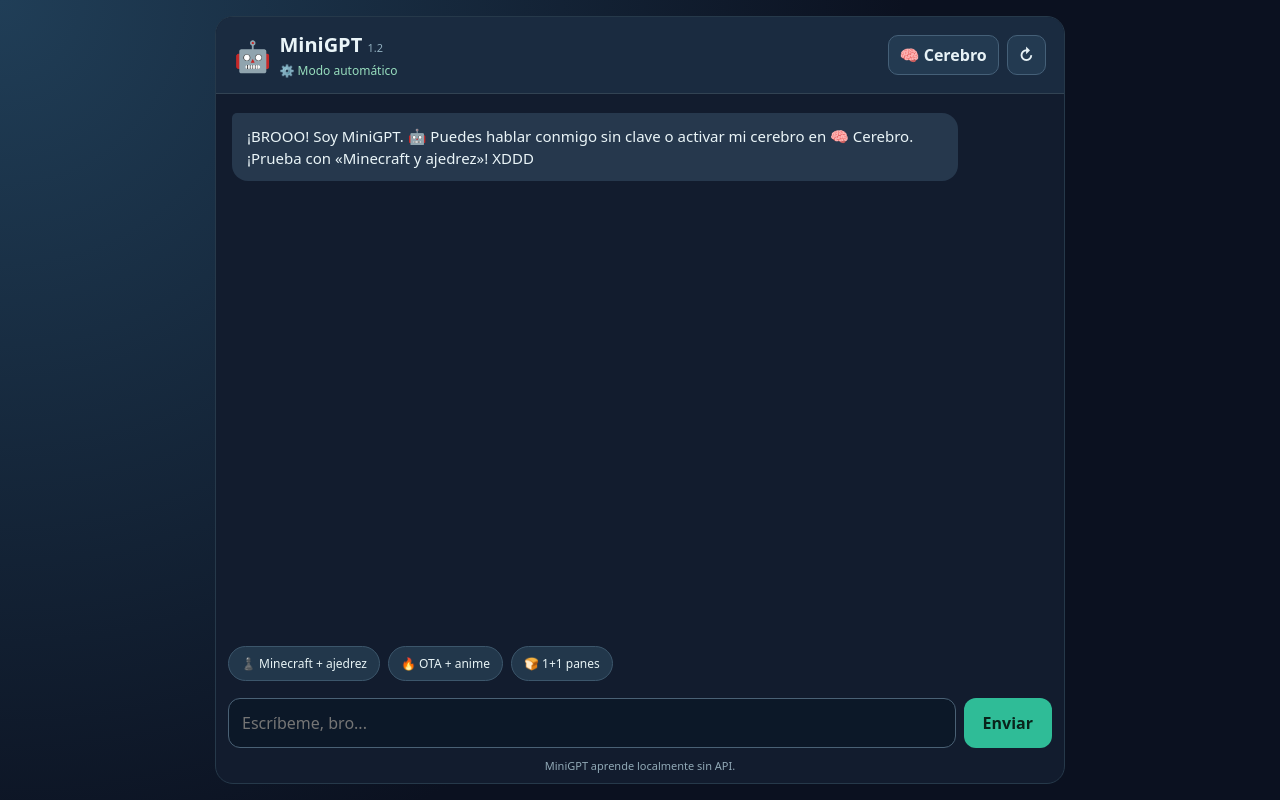
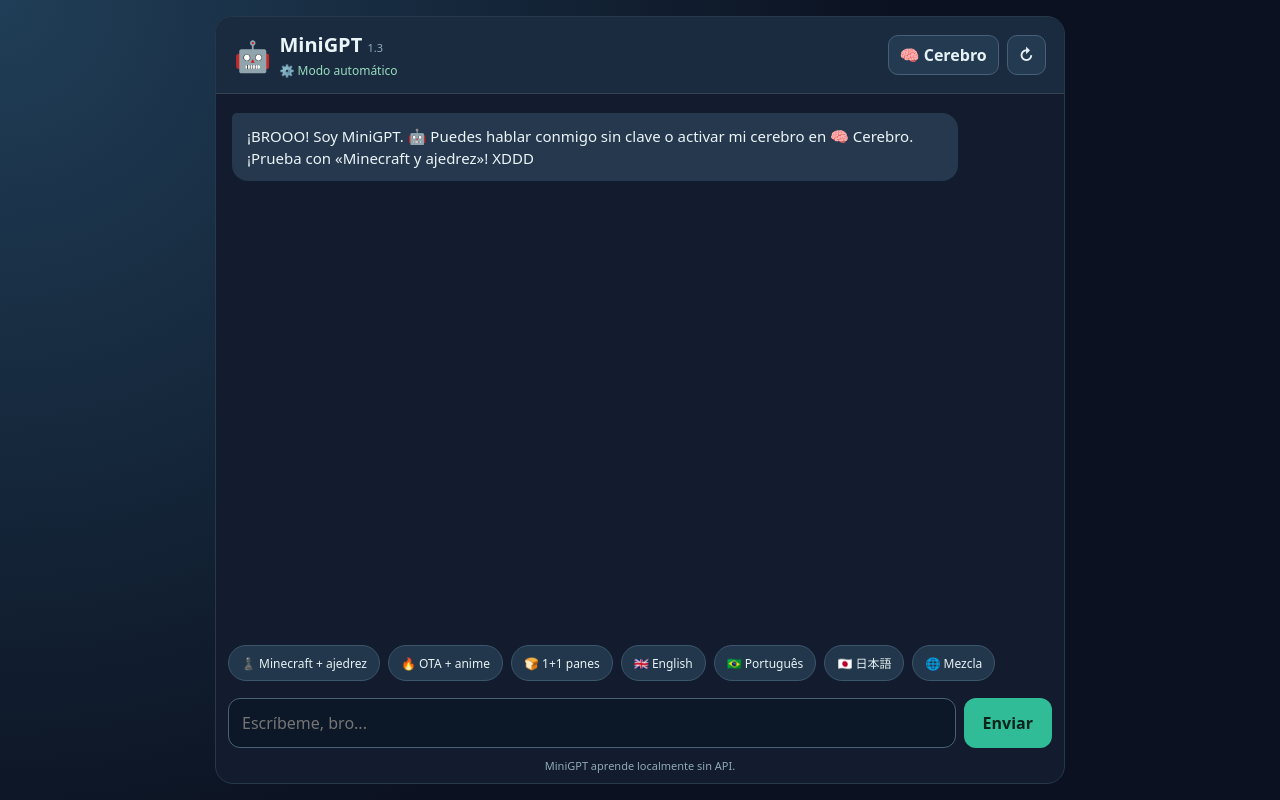
Before and after one commit to OTA-SEB/MiniGPT, a plain HTML site: page docs/index.html in a window 1280 px wide. Drawn offline with Linux system fonts and the light colour scheme.

Commit message:
MiniGPT 1.3 multilingual UI and documentation

```diff
--- a/docs/index.html
+++ b/docs/index.html
@@ -9,7 +9,7 @@
 <body>
 <main class="app">
 <header>
-<div class="brand"><span class="logo">🤖</span><div><h1>MiniGPT <small>1.2</small></h1><div id="status">⚙️ Modo automático</div></div></div>
+<div class="brand"><span class="logo">🤖</span><div><h1>MiniGPT <small>1.3</small></h1><div id="status">⚙️ Modo automático</div></div></div>
 <div class="buttons"><button class="secondary" id="settings-toggle" type="button">🧠 Cerebro</button><button class="secondary" id="clear" type="button" title="Nueva charla">↻</button></div>
 </header>
 <section id="settings" hidden>
@@ -22,7 +22,7 @@
 <p class="hint">La clave se usa directamente desde esta pestaña. No se guarda en GitHub ni en el navegador. ⚠️ Las claves utilizadas desde el navegador pueden quedar expuestas: usa límites de gasto.</p>
 </section>
 <section id="chat" aria-live="polite"><article class="bubble bot">¡BROOO! Soy MiniGPT. 🤖 Puedes hablar conmigo sin clave o activar mi cerebro en 🧠 Cerebro. ¡Prueba con «Minecraft y ajedrez»! XDDD</article></section>
-<div class="suggestions"><button type="button" data-try="Minecraft y ajedrez">♟️ Minecraft + ajedrez</button><button type="button" data-try="OTA y anime">🔥 OTA + anime</button><button type="button" data-try="1+1 panes">🍞 1+1 panes</button></div>
+<div class="suggestions"><button type="button" data-try="Minecraft y ajedrez">♟️ Minecraft + ajedrez</button><button type="button" data-try="OTA y anime">🔥 OTA + anime</button><button type="button" data-try="1+1 panes">🍞 1+1 panes</button><button type="button" data-try="Hello, chess and cats">🇬🇧 English</button><button type="button" data-try="Oi, gosto de gatos e anime">🇧🇷 Português</button><button type="button" data-try="猫とアニメ">🇯🇵 日本語</button><button type="button" data-try="Hola, chess と 猫">🌐 Mezcla</button></div>
 <form id="form"><input id="message" maxlength="2000" autocomplete="off" placeholder="Escríbeme, bro..." required aria-label="Mensaje"><button id="send" type="submit">Enviar</button></form>
 <footer id="footer">MiniGPT aprende localmente sin API.</footer>
 </main>
```
